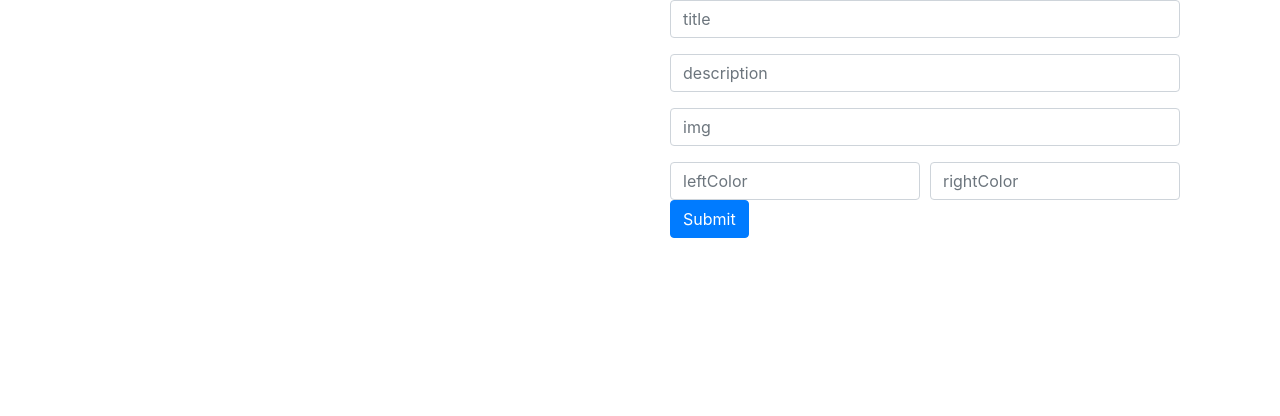
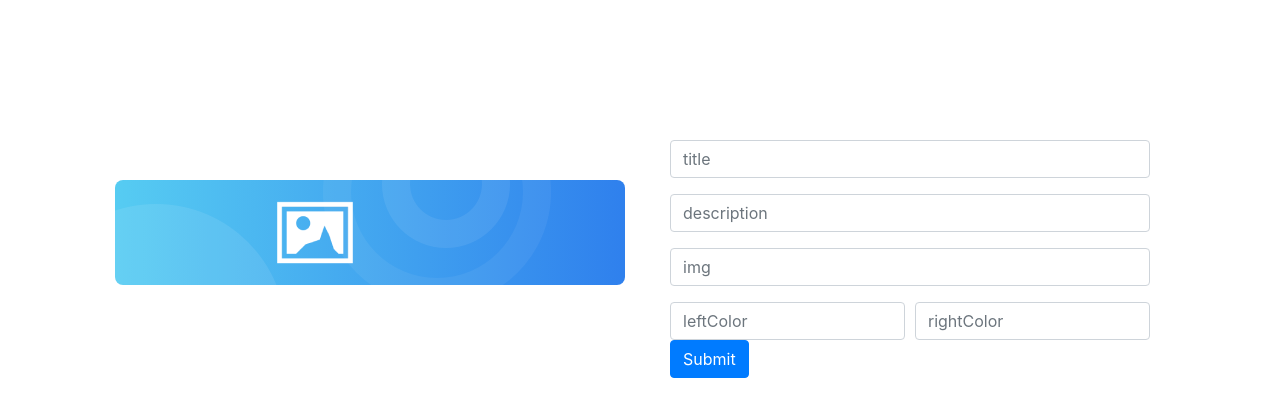
Before and after one commit to jorgex10/fitness, a React (Create React App) app: page /exercises/new in a window 1280 px wide. Shown: the top 416 px of the page. Built offline with nearby package versions, Linux system fonts and the light colour scheme.

Commit message:
Adding default states for new cards and improvements components

```diff
--- a/src/components/Card.js
+++ b/src/components/Card.js
@@ -1,6 +1,7 @@
 import React from 'react';
 
 import CirclesImg from '../images/circles.png';
+import emptyImg from '../images/empty.png';
 import './styles/Card.css';
 
 class Card extends React.Component {
@@ -13,13 +14,13 @@ class Card extends React.Component {
       <div
         className="card mx-auto Fitness-Card"
         style={{
-          backgroundImage: `url(${CirclesImg}), linear-gradient(to right, ${leftColor}, ${rightColor})`,
+          backgroundImage: `url(${CirclesImg}), linear-gradient(to right, ${leftColor || '#56CCF2'}, ${rightColor || '#2F80ED'})`,
         }}
       >
         <div className="card-body">
           <div className="row center">
             <div className="col-6">
-              <img src={img} alt={title} className="float-right" />
+              <img src={img || emptyImg} alt={title} className="float-right" />
             </div>
             <div className="col-6 Fitness-Card-Info">
               <h1>{title}</h1>
--- a/src/components/ExerciseList.jsx
+++ b/src/components/ExerciseList.jsx
@@ -3,7 +3,7 @@ import React from 'react';
 import Card from './Card';
 
 const ExerciseList = ({ exercises }) => (
-  <div>
+  <>
     {
       exercises.map((exercise) => (
         <Card
@@ -16,7 +16,7 @@ const ExerciseList = ({ exercises }) => (
         />
       ))
     }
-  </div>
+  </>
 );
 
 export default ExerciseList;
--- a/src/components/ExercisesForm.js
+++ b/src/components/ExercisesForm.js
@@ -1,16 +1,12 @@
 import React from 'react';
 
 class ExercisesForm extends React.Component {
-  handleSubmit = (e) => {
-    e.preventDefault();
-  }
-
   render() {
-    const { onChange, form } = this.props;
+    const { onChange, onSubmit, form } = this.props;
 
     return (
       <div className="container">
-        <form onSubmit={this.handleSubmit}>
+        <form onSubmit={onSubmit}>
           <div className="form-group">
             <input
               type="text"
--- /dev/null
+++ b/src/components/styles/ExercisesNew.css
@@ -0,0 +1,12 @@
+.ExerciseNew_Lateral_Spaces{
+  margin-right: 100px;
+  margin-left: 100px;
+}
+
+.ExerciseNew_Card_Space{
+  margin-top: 180px;
+}
+
+.ExerciseNew_Form_Space{
+  margin-top: 140px;
+}
--- a/src/pages/Exercises.js
+++ b/src/pages/Exercises.js
@@ -43,11 +43,11 @@ class Exercises extends React.Component {
       return <FatalError />
 
     return (
-      <div>
+      <React.Fragment>
         <Welcome username="Jorgito" />
         <ExerciseList exercises={data} />
         <AddButton />
-      </div>
+      </React.Fragment>
     );
   }
 }
--- a/src/pages/ExercisesNew.js
+++ b/src/pages/ExercisesNew.js
@@ -1,6 +1,9 @@
 import React from 'react';
+
 import ExercisesForm from '../components/ExercisesForm';
 import Card from '../components/Card';
+import '../components/styles/ExercisesNew.css';
+import FatalError from './500';
 
 class ExercisesNew extends React.Component {
   state = {
@@ -10,7 +13,9 @@ class ExercisesNew extends React.Component {
       img: '',
       leftColor: '',
       rightColor: ''
-    }
+    },
+    error: null,
+    loading: false
   }
 
   handleChange = (e) => {
@@ -22,18 +27,56 @@ class ExercisesNew extends React.Component {
     });
   }
 
+  handleSubmit = async (e) => {
+    e.preventDefault();
+
+    const { history } = this.props
+
+    this.setState({
+      loading: true
+    });
+
+    try {
+      let config = {
+        method: 'POST',
+        headers: {
+          'Accept': 'application/json',
+          'Content-Type': 'application/json'
+        },
+        body: JSON.stringify(this.state.form)
+      }
+      let res = await fetch("http://localhost:8000/api/exercises", config);
+      let json = await res.json();
+      console.log(json);
+      this.setState({
+        loading: false
+      });
+      history.push('/exercises/')
+    } catch (error) {
+      this.setState({
+        loading: false,
+        error
+      });
+    }
+  }
+
   render() {
-    const { form } = this.state;
+    const { form, error } = this.state;
+
+    if (error)
+      return <FatalError />
 
     return (
-      <div className="container">
-        <div className="row">
-          <div className="col-sm">
-            <Card {...form} />
-          </div>
-          <div className="col-sm">
-            <ExercisesForm onChange={this.handleChange} form={form} />
-          </div>
+      <div className="ExerciseNew_Lateral_Spaces row">
+        <div className="col-sm ExerciseNew_Card_Space">
+          <Card {...form} />
+        </div>
+        <div className="col-sm ExerciseNew_Form_Space">
+          <ExercisesForm
+            onChange={this.handleChange}
+            onSubmit={this.handleSubmit}
+            form={form}
+          />
         </div>
       </div>
     );
```
Also changed, not shown: src/images/empty.png (added).
